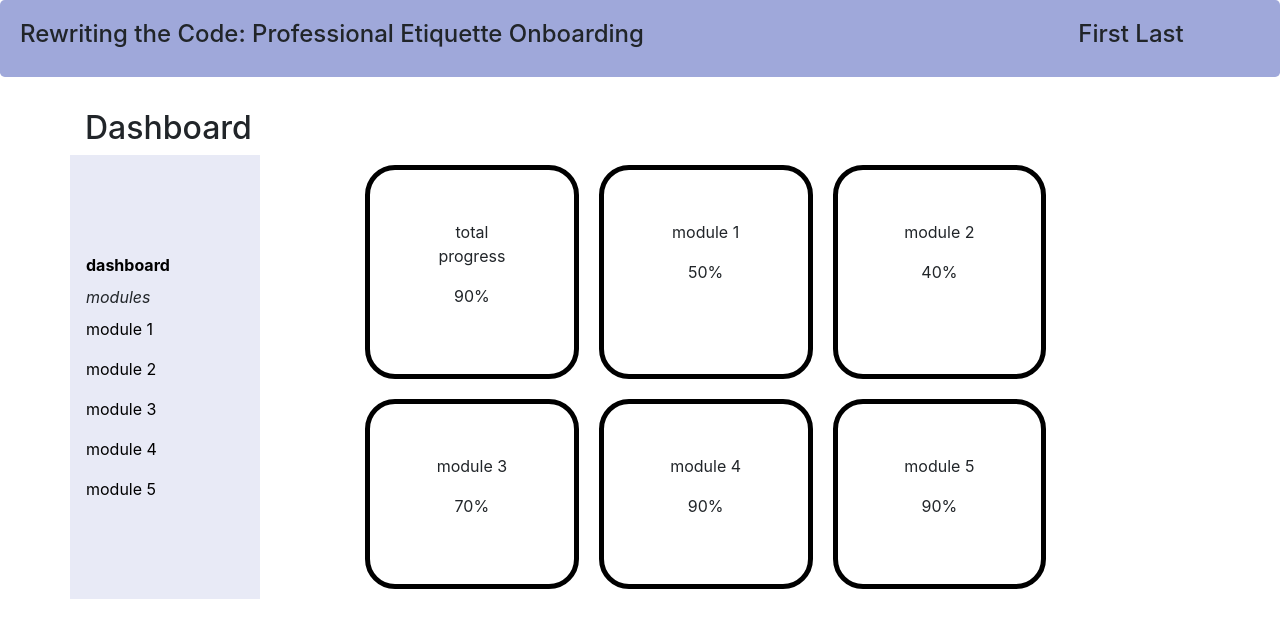
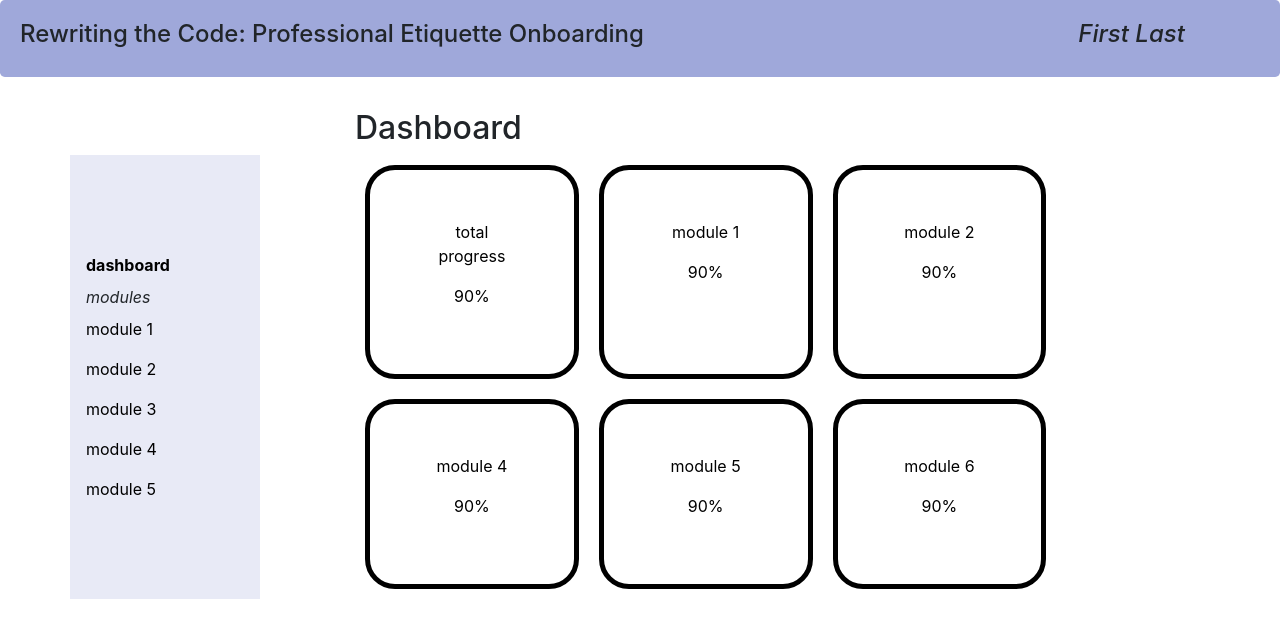
Before and after one commit to mlum123/rtc-onboarding, a website: page dashboard.html in a window 1280 px wide. Drawn offline with nearby package versions, Linux system fonts and the light colour scheme.

Commit message:
more styling for dashboard page

```diff
--- a/css/dashboard.css
+++ b/css/dashboard.css
@@ -11,10 +11,11 @@
     color: black;
 }
 
-.grid-item {
+.tile {
     padding: 50px;
     margin: 10px;
     text-align: center;
     border: 5px solid black;
     border-radius: 30px;
+    color: black;
 }
--- a/dashboard.html
+++ b/dashboard.html
@@ -15,11 +15,15 @@
         <header class="jumbotron">
             <div class="row">
                 <h4 class="col-9">Rewriting the Code: Professional Etiquette Onboarding</h4>
-                <h4 class="col-2 ml-auto">First Last</h4>
+                <h4 class="col-2 ml-auto"><em>First Last</em></h4>
             </div>
         </header>
 
-        <h2 class="container">Dashboard</h2>
+        <div class="container">
+            <div class="row">
+                <h2 class="offset-3">Dashboard</h2>
+            </div>
+        </div>
 
         <div class="container">
             <div class="row">
@@ -47,41 +51,35 @@
                     </ul>
                 </nav>
 
-
-
                 <div class="col-9 offset-1">
                     <div class="row">
-                        <div class="grid-item col-3">
+                        <a class="tile col-3" href="#">
                             <p>total progress</p>
                             <p>90%</p>
-                        </div>
-                        <div class="grid-item col-3">
+                        </a>
+                        <a class="tile col-3" href="./module1.html">
                             <p>module 1</p>
-                            <p>50%</p>
-                        </div>
-                        <div class="grid-item col-3">
+                            <p>90%</p>
+                        </a>
+                        <a class="tile col-3" href="./module2.html">
                             <p>module 2</p>
-                            <p>40%</p>
-                        </div>
+                            <p>90%</p>
+                        </a>
                     </div>
                     <div class="row">
-                        <div class="grid-item col-3">
-                            <p>module 3</p>
-                            <p>70%</p>
-                        </div>
-                        <div class="grid-item col-3">
+                        <a class="tile col-3" href="./module3.html">
                             <p>module 4</p>
                             <p>90%</p>
-                        </div>
-                        <div class="grid-item col-3">
+                        </a>
+                        <a class="tile col-3" href="./module4.html">
                             <p>module 5</p>
                             <p>90%</p>
-                        </div>
+                        </a>
+                        <a class="tile col-3" href="./module5.html">
+                            <p>module 6</p>
+                            <p>90%</p>
+                        </a>
                     </div>
-                </div>
-
-                <div>
-
                 </div>
             </div>
         </div>
```
